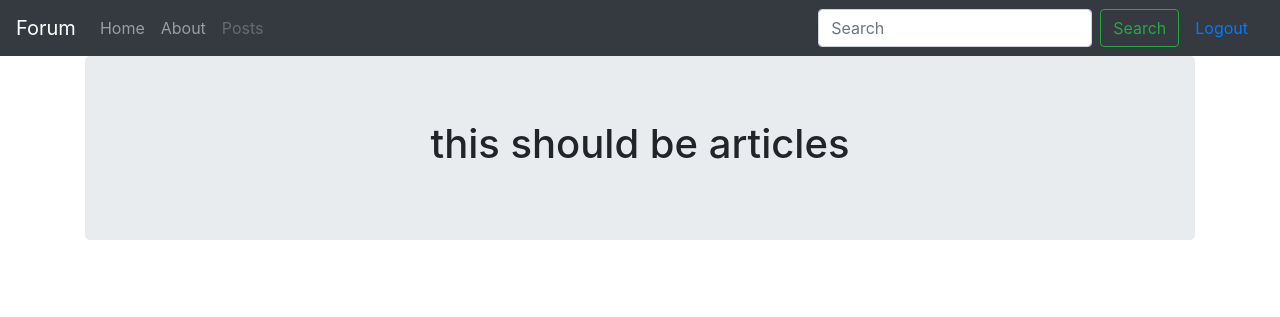
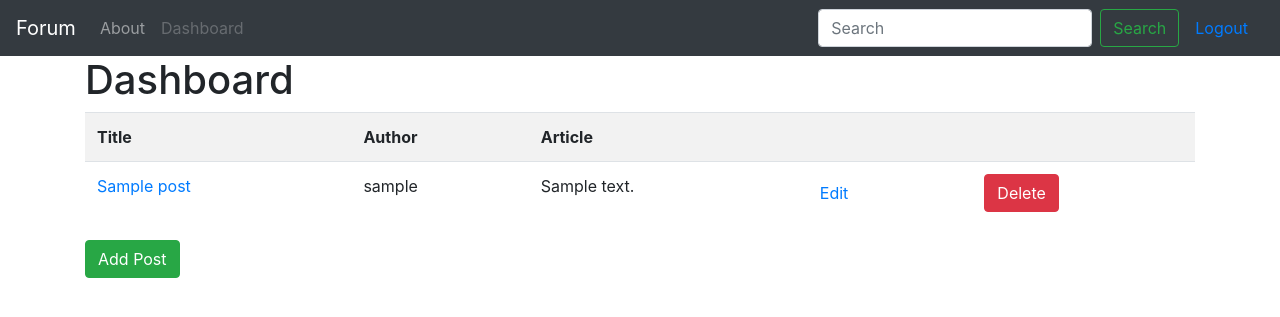
Before and after one commit to alexremnev/forum, a Flask app: page /posts in a window 1280 px wide. Shown: the top 317 px of the page. Run offline with Flask 2, Linux system fonts and the light colour scheme; the visitor is signed in with stand-in values (Sample User, id 1); tables that the repository leaves empty hold one stand-in row (values such as "Sample post"); some libraries are stand-ins or nearby versions.

Commit message:
post endpoint

```diff
--- a/app/templates/home.html
+++ b/app/templates/home.html
@@ -4,5 +4,9 @@
     <div class="jumbotron text-center">
         <h1> Welcome to my forum</h1>
         <p class="lead">This is my first application</p>
+        {% if session.logged_in == NULL %}
+            <a href="/register" class="btn btn-primary btn-lg">Register</a>
+            <a href="/login" class="btn btn-success btn-lg">Login</a>
+        {% endif %}
     </div>
 {% endblock %}
--- a/app/templates/includes/_navbar.html
+++ b/app/templates/includes/_navbar.html
@@ -8,13 +8,10 @@
     <div class="collapse navbar-collapse" id="navbarsExampleDefault">
         <ul class="navbar-nav mr-auto">
             <li class="nav-item">
-                <a class="nav-link" href="/home">Home <span class="sr-only">(current)</span></a>
-            </li>
-            <li class="nav-item">
                 <a class="nav-link" href="/about">About</a>
             </li>
             <li class="nav-item">
-                <a class="nav-link disabled" href="/posts">Posts</a>
+                <a class="nav-link disabled" href="/posts">Dashboard</a>
             </li>
         </ul>
         <form class="form-inline my-2 my-lg-0">
--- a/app/templates/layout.html
+++ b/app/templates/layout.html
@@ -4,6 +4,7 @@
     <meta charset="UTF-8">
     <title>Forum</title>
     <link rel="stylesheet" href="https://maxcdn.bootstrapcdn.com/bootstrap/4.0.0/css/bootstrap.min.css">
+    <link rel="shortcut icon" href="{{ url_for('static', filename='favicon.png') }}">
 </head>
 <body>
 {% include 'includes/_navbar.html' %}
@@ -14,6 +15,7 @@
     {% endblock %}
 </div>
 
-<script src="https://maxcdn.bootstrapcdn.com/bootstrap/4.0.0/js/bootstrap.min.js"/>
+<script src="https://maxcdn.bootstrapcdn.com/bootstrap/4.0.0/js/bootstrap.min.js"></script>
+
 </body>
 </html>
--- a/app/templates/posts.html
+++ b/app/templates/posts.html
@@ -1,7 +1,30 @@
 {% extends 'layout.html' %}
 
 {% block body %}
-    <div class="jumbotron text-center">
-        <h1> this should be articles</h1>
-    </div>
+    <h1> Dashboard</h1>
+    <table class="table table-striped">
+        <tr>
+            <th>Title</th>
+            <th>Author</th>
+            <th>Article</th>
+            <th></th>
+            <th></th>
+        </tr>
+        {% for post in posts %}
+            <tr>
+                <td><a href="post/{{ post.id }}">{{ post.title }}</a></td>
+                <td>{{ post.author.username }}</td>
+                <td>{{ post.body | safe }}</td>
+                <td><a href="edit_post/{{ post.id }}" class="btn btn-default pull-right">Edit</a></td>
+                <td>
+                    <form action="{{ url_for('delete_post', id=post.id) }}" method="post">
+                        <input type="hidden" name="_method" value="DELETE">
+                        <input type="submit" value="Delete" class="btn btn-danger">
+                    </form>
+                </td>
+            </tr>
+        {% endfor %}
+    </table>
+
+    <a class="btn btn-success" href="/add_post">Add Post</a>
 {% endblock %}
--- a/app/views.py
+++ b/app/views.py
@@ -4,8 +4,8 @@ from flask import render_template, flash, redirect, url_for, session
 from passlib.handlers.sha2_crypt import sha256_crypt
 
 from app import app, db
-from app.forms import RegisterForm, LoginForm
-from app.models import User
+from app.forms import RegisterForm, LoginForm, PostForm
+from app.models import User, Post
 
 
 # Check if user logged in
@@ -35,7 +35,59 @@ def about():
 @app.route('/posts')
 @is_logged_in
 def posts():
-    return render_template('posts.html')
+    posts = Post.query.all()
+    if len(posts) < 1:
+        return render_template('posts.html', msg='Not Found')
+    return render_template('posts.html', posts=posts)
+
+
+@app.route('/add_post', methods=['GET', 'POST'])
+@is_logged_in
+def add_post():
+    form = PostForm()
+    if form.validate_on_submit():
+        title = form.title.data
+        body = form.body.data
+        user = User.query.get(1)
+        post = Post(title=title, body=body, author=user)
+        db.session.add(post)
+        db.session.commit()
+        return redirect(url_for('posts'))
+    return render_template('add_post.html', form=form)
+
+
+@app.route('/post/<string:id>/')
+@is_logged_in
+def post(id):
+    post = Post.query.get(id)
+    return render_template('post.html', post=post)
+
+
+@app.route('/edit_post/<string:id>/', methods=['GET', 'POST'])
+@is_logged_in
+def edit_post(id):
+    form = PostForm()
+    post = Post.query.get(id)
+    if form.validate_on_submit():
+        # todo doesn't work!
+        # post.title = form.title.data,
+        # post.body = form.body.data,
+        db.session.query(Post).filter_by(id=id).update({'title': form.title.data, 'body': form.body.data, 'user_id': 1})
+        db.session.commit()
+        flash('Post Updated', 'success')
+        return redirect(url_for('posts'))
+    form.title.data = post.title
+    form.body.data = post.body
+    return render_template('edit_post.html', form=form)
+
+
+@app.route('/delete_post/<string:id>/', methods=['POST'])
+@is_logged_in
+def delete_post(id):
+    db.session.query(Post).filter_by(id=id).delete()
+    db.session.commit()
+    flash('Post Removed', 'success')
+    return redirect(url_for('posts'))
 
 
 @app.route('/register', methods=['GET', 'POST'])
@@ -47,7 +99,6 @@ def register():
         db.session.add(new_user)
         db.session.commit()
         session['logged_in'] = True
-        session['']
         flash('You are now registered', 'success')
         return redirect(url_for('index'))
     return render_template('register.html', form=form)
--- a/db_migrate.py
+++ b/db_migrate.py
@@ -9,5 +9,5 @@ with app.app_context():
     # don't tuch import below!!!
     from app import models
 
-    alembic.revision('create users')
+    alembic.revision('create posts and comments')
     alembic.upgrade()
```
Also changed, not shown: app/forms.py (+6 -1 lines), app/models.py (+17 -0 lines), app/templates/add_post.html (added, +20 -0 lines), app/templates/edit_post.html (added, +16 -0 lines), app/templates/post.html (added, +9 -0 lines), app/static/favicon.png (added).
